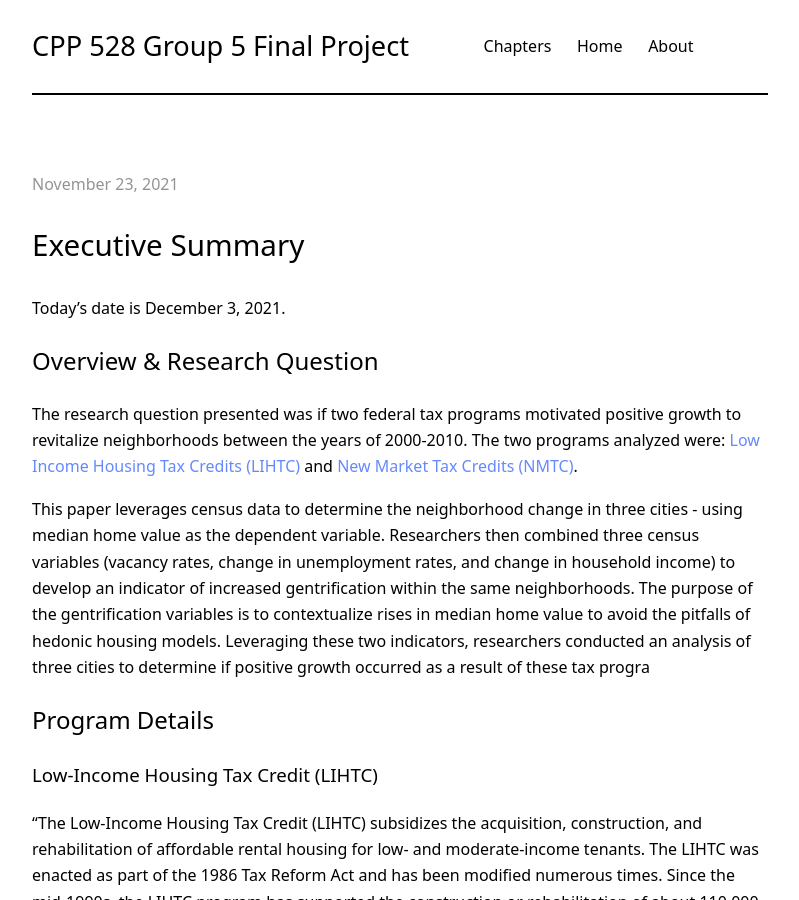
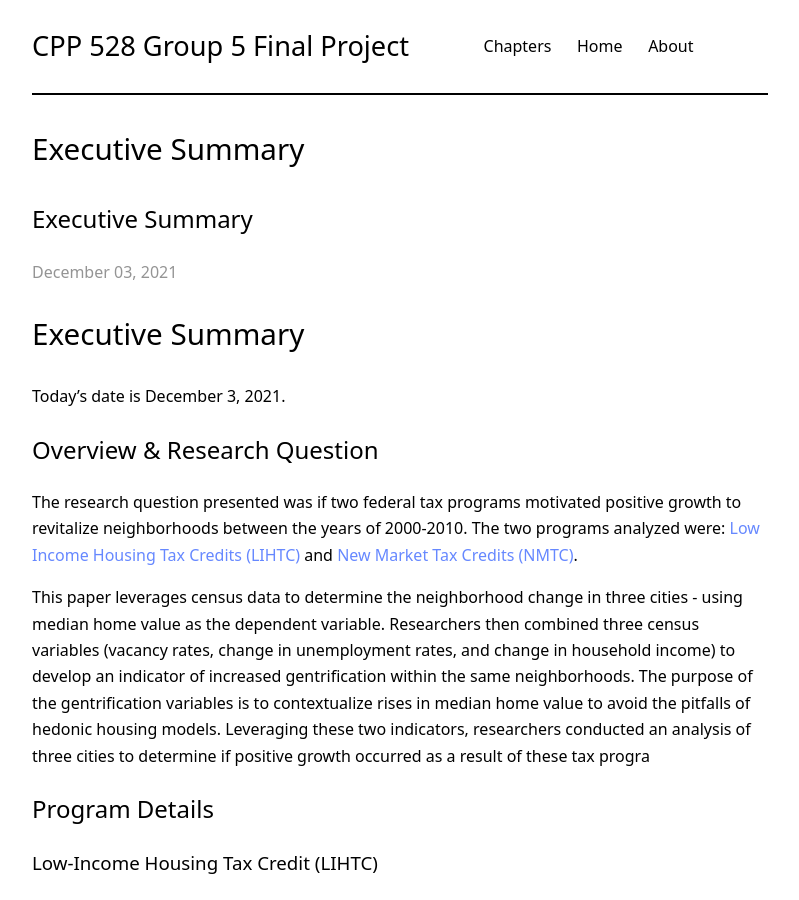
Before and after one commit to jmacost5/cpp-528-fall-2021-group-05, a Jekyll site: the page built from _posts/2021-12-03-ch01-Executive_Summary.md, in a window 1280 px wide and 900 px high. Shown: the whole window, without its empty margins (240-1039 px from the left). Built offline with Jekyll 4.4.1, drawn with Linux system fonts in a browser that asks for light colours; nearby versions of some CDN libraries; our own code applies the rules of GitHub Pages for plain Markdown files; some of the changed lines change nothing that is shown.

Commit message:
Update 2021-12-03-ch01-Executive_Summary.md

```diff
--- a/_posts/2021-12-03-ch01-Executive_Summary.md
+++ b/_posts/2021-12-03-ch01-Executive_Summary.md
@@ -1,7 +1,6 @@
 ---
 title: Executive Summary
-subtitle: An Overview of the Project
-However, the file name must be in this specific format: `YYYY-MM-DD-chXX-short_name.md`."
+subtitle: "Executive Summary"
 ---
 
 # Executive Summary
```
